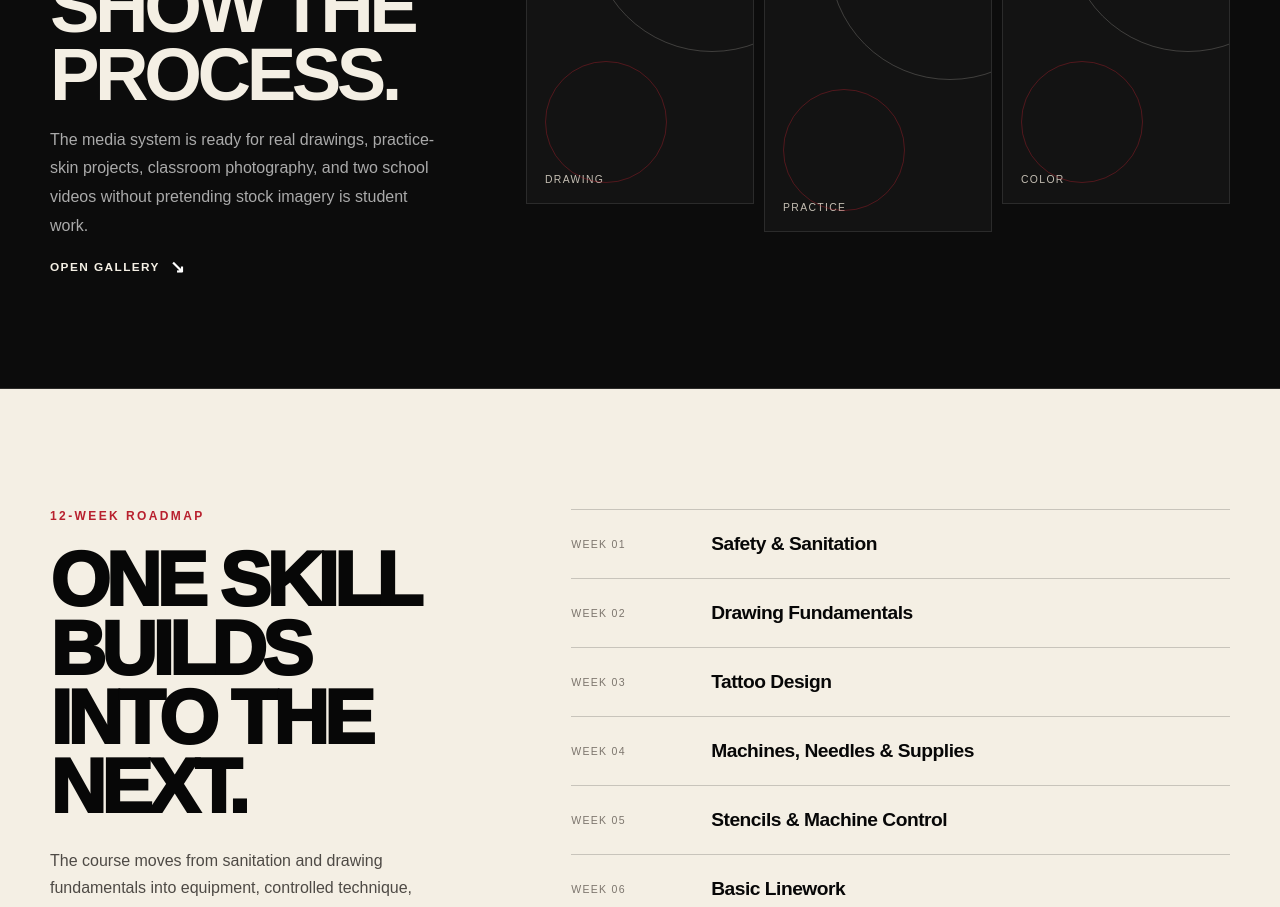
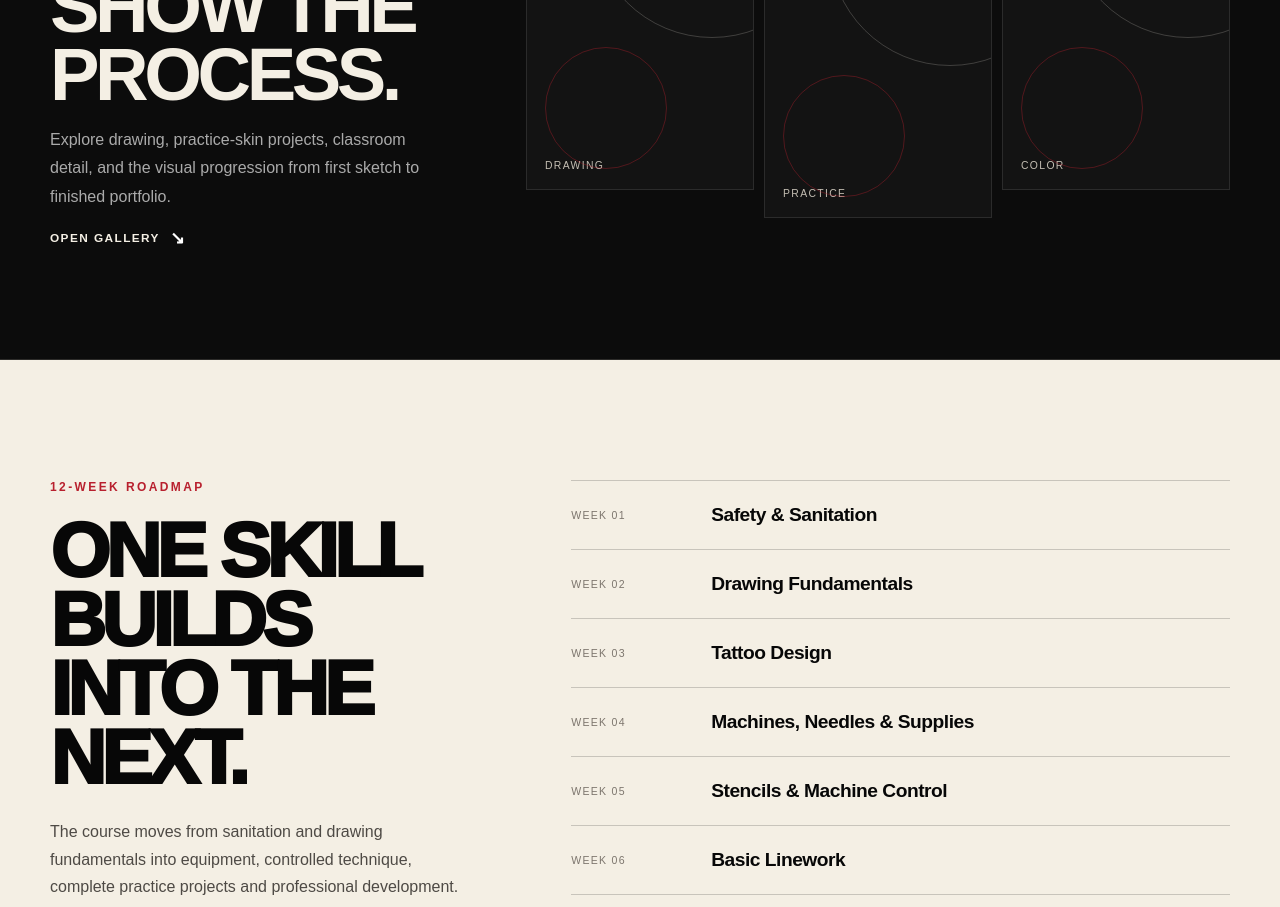
Before and after one commit to Adhco0543/tattoo_ink_school, a Next.js app: page / in a window 1280 px wide. Shown: the part 3060-3967 px from the top of the page. Built offline with nearby package versions, Linux system fonts and the light colour scheme; no server answers.

Commit message:
Polish homepage media copy for production

```diff
--- a/app/page.tsx
+++ b/app/page.tsx
@@ -129,8 +129,8 @@ export default function Home() {
             <p className="eyebrow">Gallery & media</p>
             <h2>Show the work. Show the process.</h2>
             <p>
-              The media system is ready for real drawings, practice-skin projects, classroom photography,
-              and two school videos without pretending stock imagery is student work.
+              Explore drawing, practice-skin projects, classroom detail, and the visual progression
+              from first sketch to finished portfolio.
             </p>
             <a className="text-link text-link-light" href="/gallery">Open gallery <span>↘</span></a>
           </div>
```
